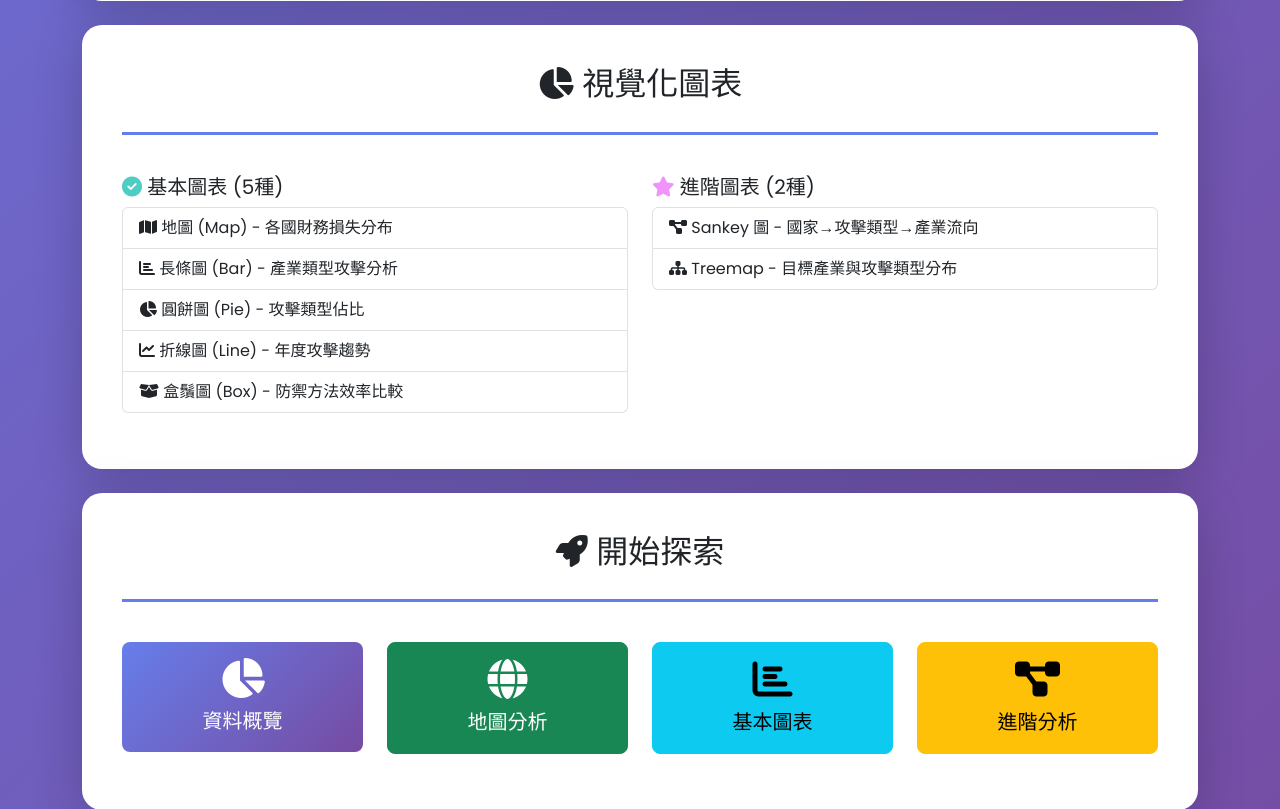
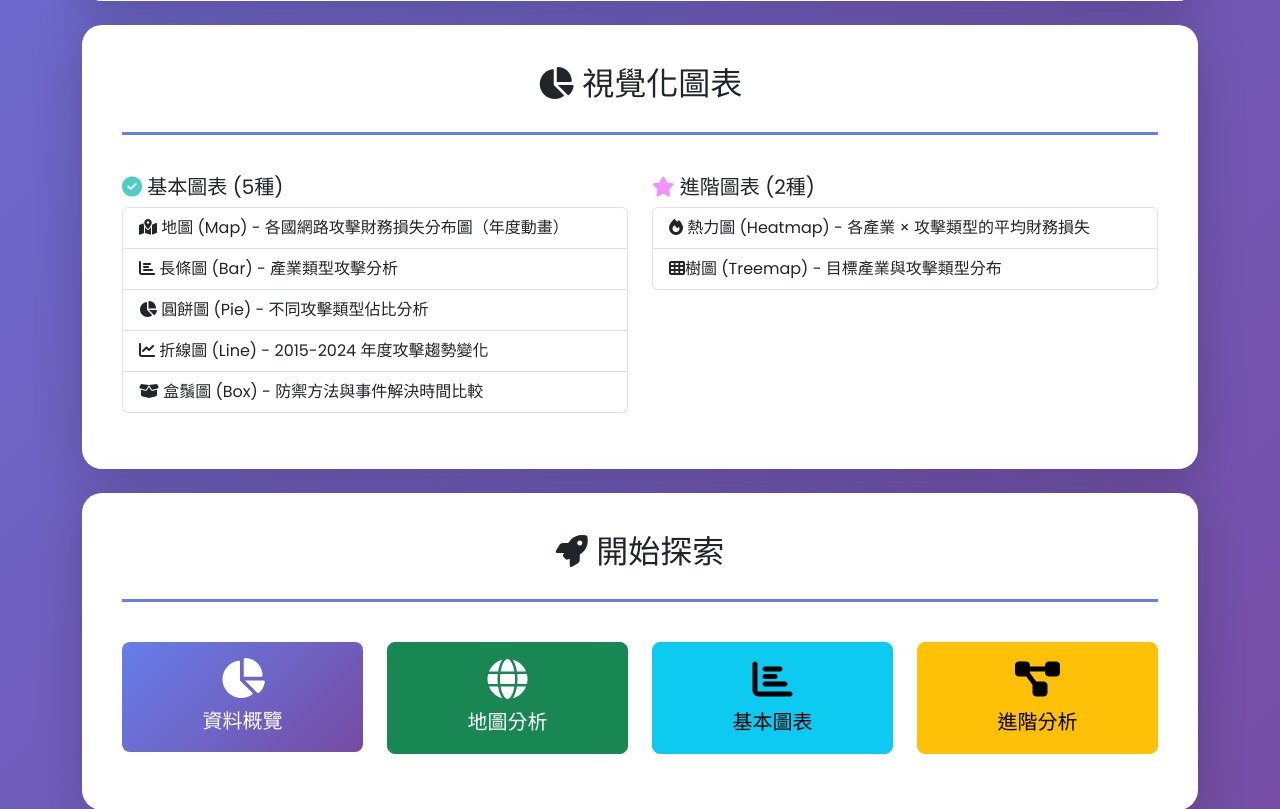
Before and after one commit to Jiruiii/data_visual, a Flask app: page / in a window 1280 px wide. Shown: the part 1685-2494 px from the top of the page. Run offline with Flask 3, Linux system fonts and the light colour scheme; some libraries are stand-ins or nearby versions.

Commit message:
correct index.html

```diff
--- a/templates/index.html
+++ b/templates/index.html
@@ -122,18 +122,18 @@
             <div class="col-md-6 mb-3">
                 <h5><i class="fas fa-check-circle" style="color: var(--success-color);"></i> 基本圖表 (5種)</h5>
                 <ul class="list-group">
-                    <li class="list-group-item"><i class="fas fa-map"></i> 地圖 (Map) - 各國財務損失分布</li>
+                    <li class="list-group-item"><i class="fas fa-map-marked-alt"></i> 地圖 (Map) - 各國網路攻擊財務損失分布圖（年度動畫）</li>
                     <li class="list-group-item"><i class="fas fa-chart-bar"></i> 長條圖 (Bar) - 產業類型攻擊分析</li>
-                    <li class="list-group-item"><i class="fas fa-chart-pie"></i> 圓餅圖 (Pie) - 攻擊類型佔比</li>
-                    <li class="list-group-item"><i class="fas fa-chart-line"></i> 折線圖 (Line) - 年度攻擊趨勢</li>
-                    <li class="list-group-item"><i class="fas fa-box-open"></i> 盒鬚圖 (Box) - 防禦方法效率比較</li>
+                    <li class="list-group-item"><i class="fas fa-chart-pie"></i> 圓餅圖 (Pie) - 不同攻擊類型佔比分析</li>
+                    <li class="list-group-item"><i class="fas fa-chart-line"></i> 折線圖 (Line) - 2015-2024 年度攻擊趨勢變化</li>
+                    <li class="list-group-item"><i class="fas fa-box-open"></i> 盒鬚圖 (Box) - 防禦方法與事件解決時間比較</li>
                 </ul>
             </div>
             <div class="col-md-6 mb-3">
                 <h5><i class="fas fa-star" style="color: var(--accent-color);"></i> 進階圖表 (2種)</h5>
                 <ul class="list-group">
-                    <li class="list-group-item"><i class="fas fa-project-diagram"></i> Sankey 圖 - 國家→攻擊類型→產業流向</li>
-                    <li class="list-group-item"><i class="fas fa-sitemap"></i> Treemap - 目標產業與攻擊類型分布</li>
+                    <li class="list-group-item"><i class="fas fa-fire"></i> 熱力圖 (Heatmap) - 各產業 × 攻擊類型的平均財務損失</li>
+                    <li class="list-group-item"><i class="fas fa-th"></i>樹圖 (Treemap) - 目標產業與攻擊類型分布</li>
                 </ul>
             </div>
         </div>
```
